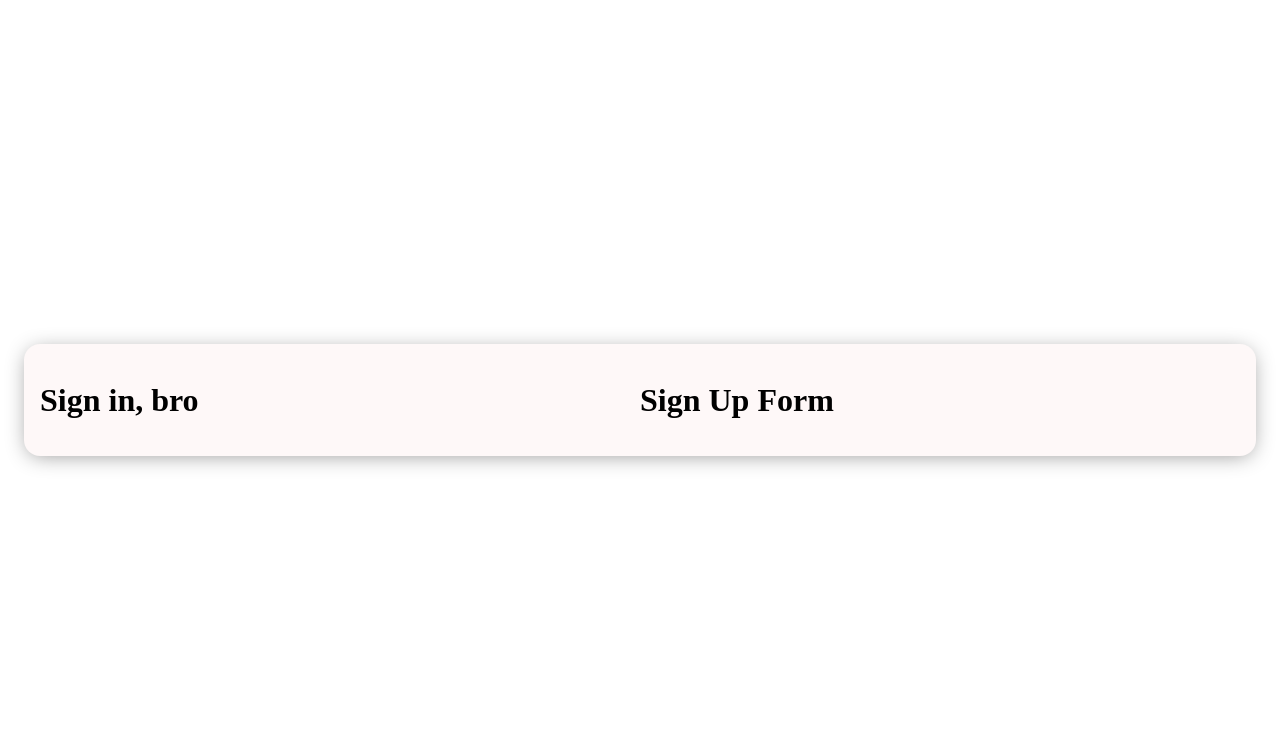
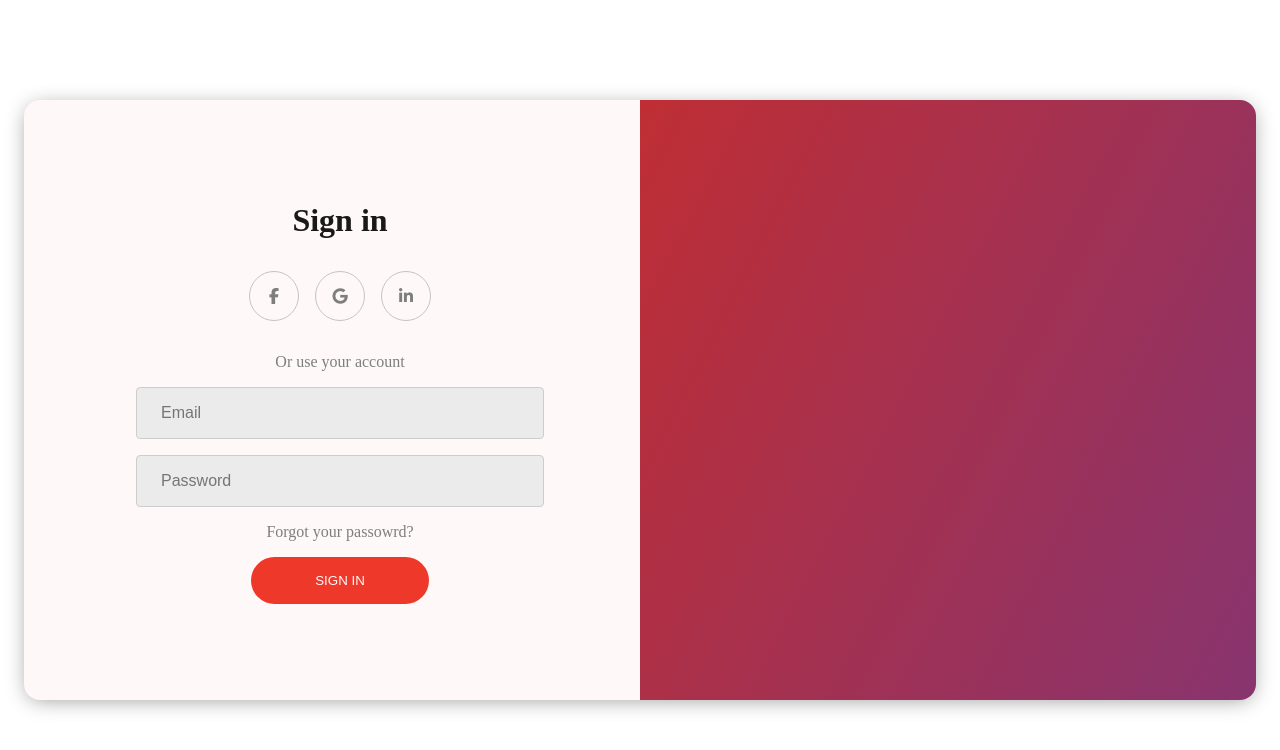
Before and after one commit to TahaEasy/SuperForm, a plain HTML site: page index.html in a window 1280 px wide. Drawn offline with Linux system fonts and the light colour scheme; a web font is replaced by a local one.

Commit message:
made signin form

```diff
--- a/index.html
+++ b/index.html
@@ -5,15 +5,53 @@
     <meta name="viewport" content="width=device-width, initial-scale=1.0" />
     <title>SuperForm</title>
     <link rel="stylesheet" href="./styles.css" />
+    <link
+      rel="stylesheet"
+      href="https://cdnjs.cloudflare.com/ajax/libs/font-awesome/6.7.2/css/all.min.css"
+      integrity="sha512-Evv84Mr4kqVGRNSgIGL/F/aIDqQb7xQ2vcrdIwxfjThSH8CSR7PBEakCr51Ck+w+/U6swU2Im1vVX0SVk9ABhg=="
+      crossorigin="anonymous"
+      referrerpolicy="no-referrer"
+    />
     <script src="./scripts.js" defer></script>
   </head>
   <body>
     <div class="forms-container">
+      <div class="details-side"></div>
       <div class="form-side">
-        <h1>Sign in, bro</h1>
+        <div class="text-center">
+          <h1>Sign in</h1>
+        </div>
+        <div class="brands-container flex-center gap-4">
+          <a href="#" class="btn-brand">
+            <i class="fa-brands fa-facebook-f"></i>
+          </a>
+          <a href="#" class="btn-brand">
+            <i class="fa-brands fa-google"></i>
+          </a>
+          <a href="#" class="btn-brand">
+            <i class="fa-brands fa-linkedin-in"></i>
+          </a>
+        </div>
+        <p class="text-center">Or use your account</p>
+        <div class="inputs-container">
+          <div class="input-container">
+            <input type="email" class="input" placeholder="Email" />
+          </div>
+          <div class="input-container">
+            <input type="password" class="input" placeholder="Password" />
+          </div>
+        </div>
+        <div class="flex-center my-4">
+          <a href="#">Forgot your passowrd?</a>
+        </div>
+        <div class="flex-center my-4">
+          <button class="submit-button">Sign in</button>
+        </div>
       </div>
       <div class="form-side">
-        <h1>Sign Up Form</h1>
+        <div class="flex-center">
+          <h1>Sign up</h1>
+        </div>
       </div>
     </div>
   </body>
--- a/styles.css
+++ b/styles.css
@@ -1,7 +1,11 @@
 @import url("https://fonts.googleapis.com/css2?family=Encode+Sans+Semi+Expanded:wght@100;200;300;400;500;600;700;800;900&display=swap");
 
 :root {
-  --light-white: #fef8f8;
+  --color-white: #fef8f8;
+  --color-gray: #c4c4c4;
+  --color-dark-gray: #7e7e7e;
+  --color-black: #191919;
+  --color-red: #ee382a;
 }
 
 body {
@@ -14,6 +18,33 @@ body {
   background-color: white;
 }
 
+p,
+h1,
+h2,
+h3,
+h4,
+h5,
+h6,
+strong,
+span {
+  color: var(--color-black);
+}
+
+button {
+  border: none;
+  outline: none;
+  cursor: pointer;
+}
+
+a {
+  text-decoration: none;
+  color: var(--color-dark-gray);
+  transition: all 0.25s;
+}
+a:hover {
+  color: var(--color-black);
+}
+
 .forms-container {
   position: relative;
   display: flex;
@@ -21,7 +52,7 @@ body {
   align-items: center;
   width: 100%;
   max-width: 1200px;
-  background-color: var(--light-white);
+  background-color: var(--color-white);
   padding: 1rem;
   border-radius: 1rem;
   box-shadow: 0px 3px 21px -4px #929292;
@@ -30,4 +61,132 @@ body {
 
 .form-side {
   width: 50%;
+  padding: 4rem 0;
 }
+
+.flex-center {
+  display: flex;
+  justify-content: center;
+  align-items: center;
+}
+
+.text-center {
+  text-align: center;
+}
+
+.my-1 {
+  margin-top: 0.25rem;
+  margin-bottom: 0.25rem;
+}
+.my-2 {
+  margin-top: 0.5rem;
+  margin-bottom: 0.5rem;
+}
+.my-3 {
+  margin-top: 0.75rem;
+  margin-bottom: 0.75rem;
+}
+.my-4 {
+  margin-top: 1rem;
+  margin-bottom: 1rem;
+}
+
+.gap-1 {
+  gap: 0.25rem;
+}
+.gap-2 {
+  gap: 0.5rem;
+}
+.gap-3 {
+  gap: 0.75rem;
+}
+.gap-4 {
+  gap: 1rem;
+}
+
+.brands-container {
+  margin: 2rem 0;
+}
+.brands-container + p {
+  color: var(--color-dark-gray);
+}
+
+.btn-brand {
+  display: flex;
+  justify-content: center;
+  align-items: center;
+  padding: 1rem;
+  border: var(--color-gray) 1px solid;
+  border-radius: 100%;
+  transition: background-color 0.25s;
+}
+.btn-brand:hover {
+  background-color: var(--color-gray);
+}
+.btn-brand i {
+  display: flex;
+  justify-content: center;
+  align-items: center;
+  width: 1rem;
+  height: 1rem;
+}
+
+.inputs-container {
+  display: flex;
+  flex-direction: column;
+  justify-content: center;
+  padding: 0 6rem;
+  gap: 1rem;
+}
+
+.input-container {
+  width: 100%;
+}
+
+.input {
+  width: -webkit-fill-available;
+  width: -moz-fill-available;
+  width: -ms-fill-available;
+  padding: 1rem 1.5rem;
+  font-size: 1rem;
+  background-color: #ebebeb;
+  border: 1px #cdcdcd solid;
+  border-radius: 4px;
+  outline: none;
+  transition: all 0.25s;
+}
+.input:hover,
+.input:focus,
+.input:focus-visible,
+.input:focus-within {
+  background-color: #dfdfdf;
+}
+
+.submit-button {
+  text-transform: uppercase;
+  color: var(--color-white);
+  padding: 1rem 4rem;
+  background-color: var(--color-red);
+  border-radius: 16rem;
+  box-shadow: 0px 7px 13px -3px #33333300;
+  transition: all 0.25s;
+}
+.submit-button:hover {
+  transform: translateY(-2px);
+  background-color: var(--color-red);
+  box-shadow: 0px 7px 13px -3px #333;
+}
+
+.details-side {
+  position: absolute;
+  top: 0;
+  inset-inline-end: 0;
+  height: 100%;
+  width: 50%;
+  background-image: linear-gradient(to top left, #753682 0%, #bf2e34 100%);
+  background-size: 100% 200%;
+  background-position: 0 0%;
+  /* background-position: 0 100%; */
+  transition: all 0.5s;
+  z-index: 0;
+}
```
